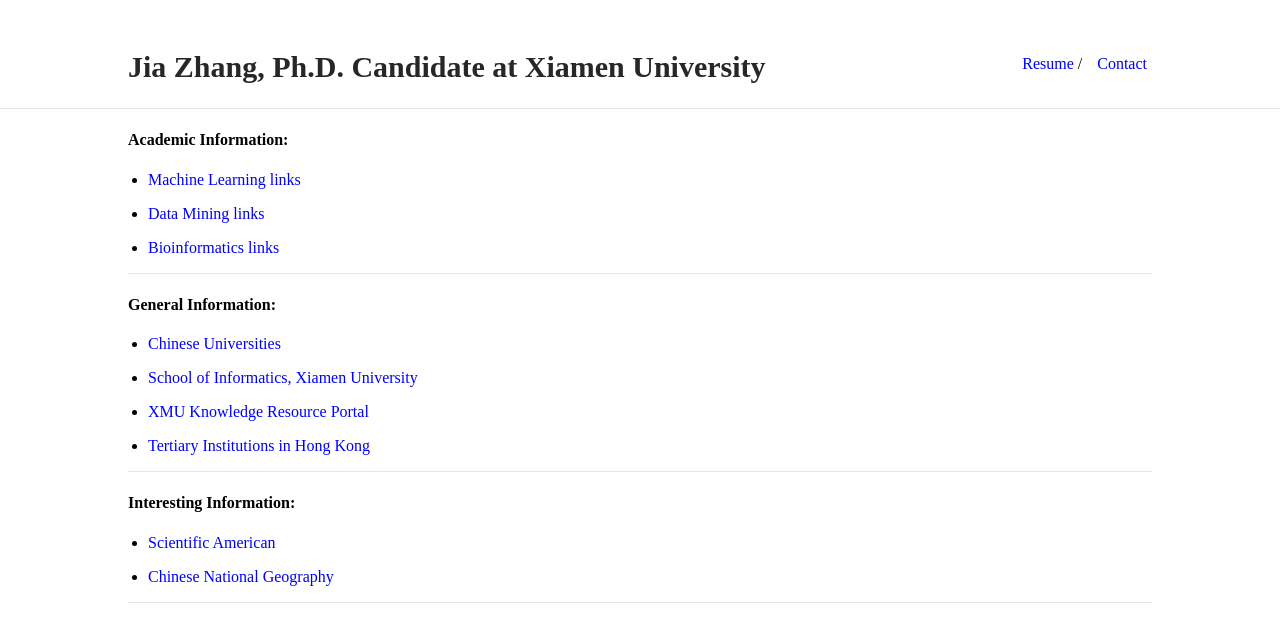
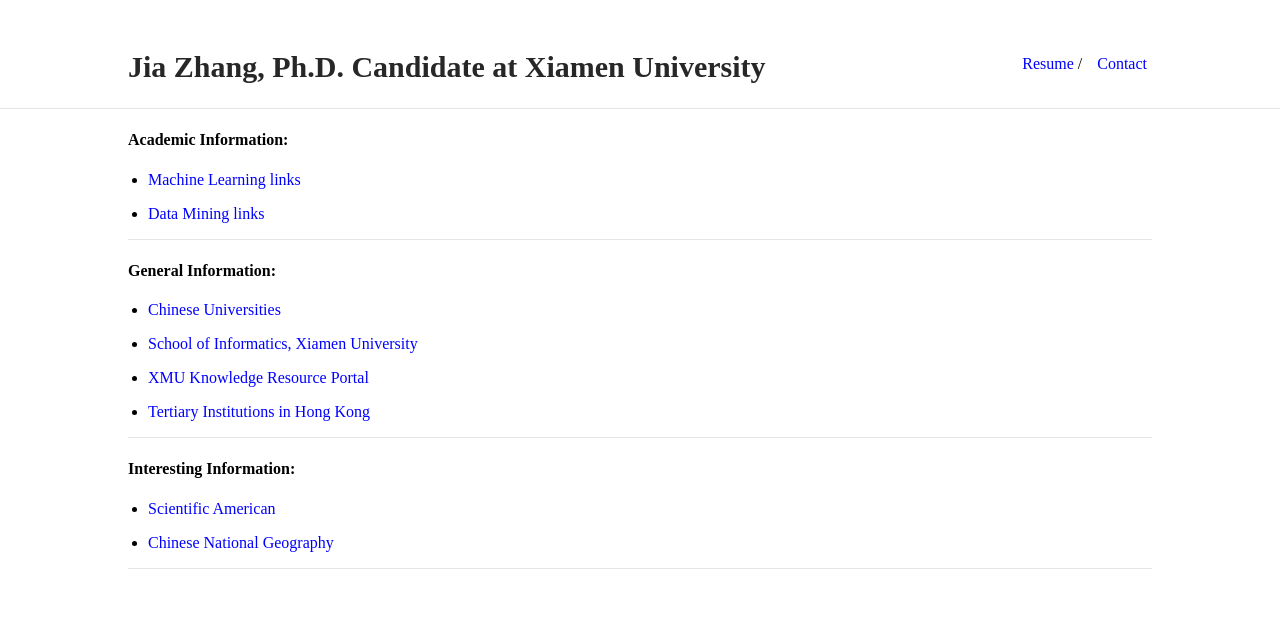
Before and after one commit to jiazhang-ml/jiazhang-ml.github.io, a Jekyll site: the page built from links.md, in a window 1280 px wide, cut to the strip 0-876 px from the top of the page. Shown: the top 642 px of the strip. Built offline with Jekyll 4.4.1, drawn with Linux system fonts in a browser that asks for light colours.

Commit message:
Update links.md

```diff
--- a/links.md
+++ b/links.md
@@ -8,8 +8,6 @@ is_contact: true
 * [Machine Learning links](links-ml)
 
 * [Data Mining links](links-dm)
-
-* [Bioinformatics links](links-bio)
 
 ---
 
```
